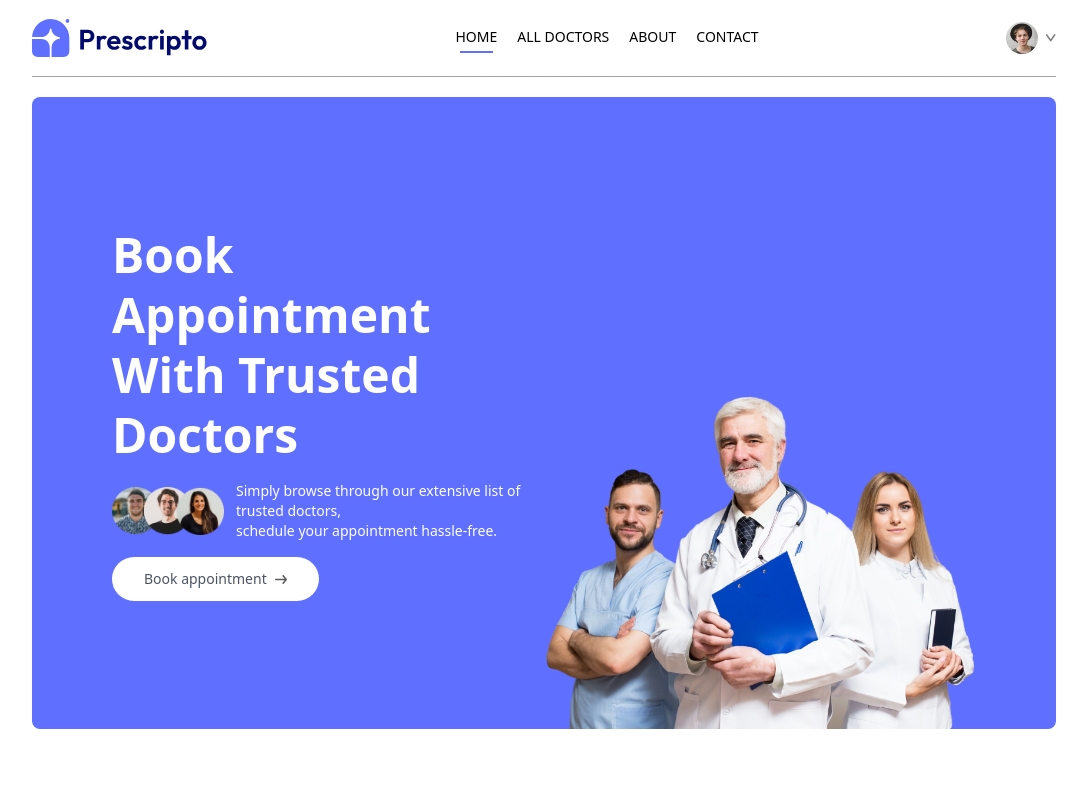
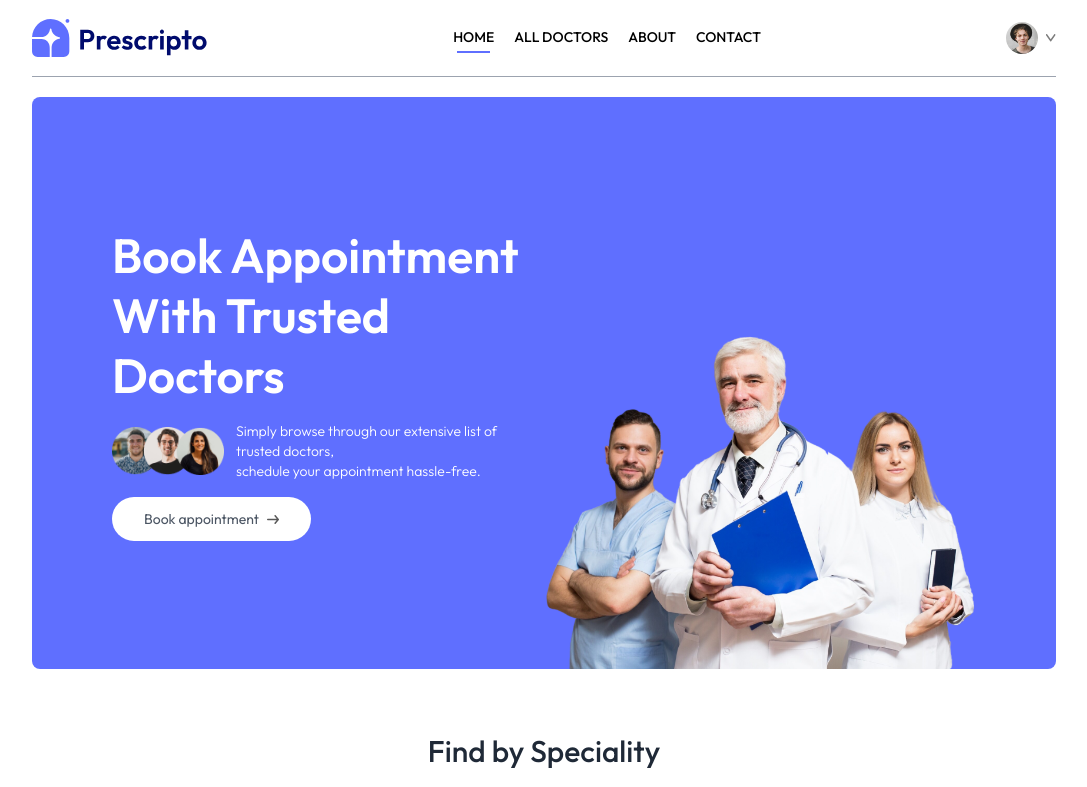
Before and after one commit to stefan-novakovic/prescripto, a React (Vite) app in the folder frontend/: page / in a window 1280 px wide. Shown: the top 787 px of the page, without its empty margins (96-1183 px from the left). Built offline with nearby package versions, Linux system fonts and the light colour scheme.

Commit message:
New font added

```diff
--- a/frontend/src/index.css
+++ b/frontend/src/index.css
@@ -1,6 +1,12 @@
+@import url('https://fonts.googleapis.com/css2?family=Outfit:wght@100..900&display=swap');
 @tailwind base;
 @tailwind components;
 @tailwind utilities;
+
+* {
+   font-family: 'Outfit', sans-serif;
+   font-optical-sizing: auto;
+}
 
 .active > hr {
    @apply bg-primary;
```
